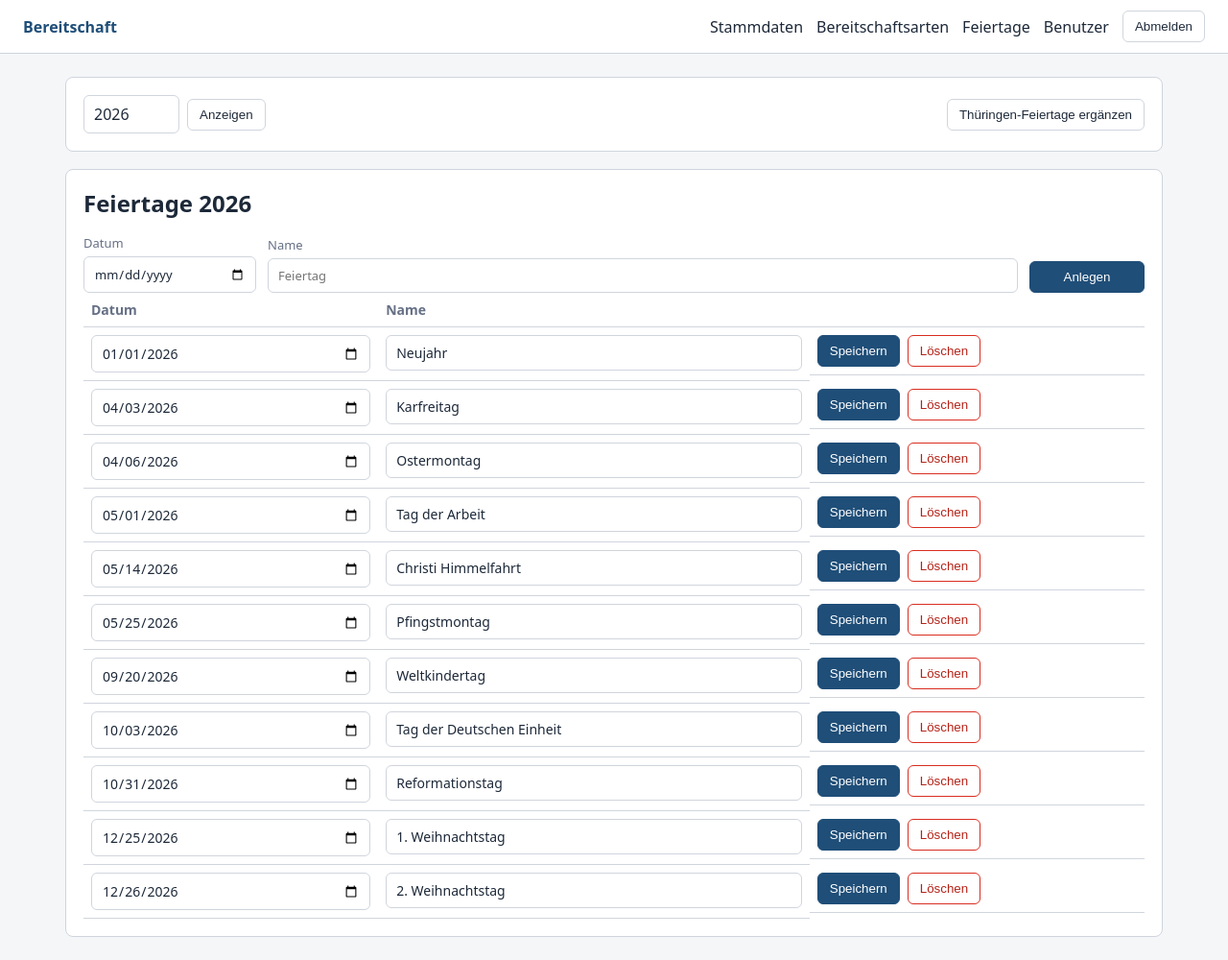
After one commit to sandavdesigns/bereitschaft, a Flask app: page /admin/holidays in a window 1280 px wide. The commit adds this page. Shown: the whole page at 96% size. Run offline with Flask 3, Linux system fonts and the light colour scheme; the visitor is signed in with stand-in values (Sample User, id 1); data comes from the database, SQL or seed files in the repository.

Commit message:
Add managed holidays and work note labels

```diff
--- a/app/main.py
+++ b/app/main.py
@@ -254,6 +254,47 @@ def create_app():
         execute("UPDATE readiness_types SET active = CASE active WHEN 1 THEN 0 ELSE 1 END WHERE id = ?", (type_id,))
         return redirect(url_for("admin_types"))
 
+    @app.route("/admin/holidays", methods=["GET", "POST"])
+    @admin_required
+    def admin_holidays():
+        year = int(request.args.get("year", datetime.now().year))
+        if request.method == "POST":
+            action = request.form.get("action", "save")
+            if action == "seed":
+                seed_thuringia_holidays(get_db(), int(request.form["year"]), replace=False)
+                get_db().commit()
+                flash("Thüringen-Feiertage wurden ergänzt.", "success")
+                return redirect(url_for("admin_holidays", year=request.form["year"]))
+            holiday_id = request.form.get("holiday_id")
+            holiday_date = request.form.get("holiday_date")
+            name = request.form.get("name", "").strip()
+            if not holiday_date or not name:
+                flash("Datum und Name sind Pflicht.", "error")
+            elif holiday_id:
+                execute("UPDATE holidays SET holiday_date = ?, name = ? WHERE id = ?", (holiday_date, name, int(holiday_id)))
+                flash("Feiertag gespeichert.", "success")
+                year = parse_date(holiday_date).year
+            else:
+                try:
+                    execute("INSERT INTO holidays (holiday_date, name) VALUES (?, ?)", (holiday_date, name))
+                    flash("Feiertag angelegt.", "success")
+                    year = parse_date(holiday_date).year
+                except sqlite3.IntegrityError:
+                    flash("Für dieses Datum existiert bereits ein Feiertag.", "error")
+        holidays = query_all(
+            "SELECT * FROM holidays WHERE holiday_date BETWEEN ? AND ? ORDER BY holiday_date",
+            (date(year, 1, 1).isoformat(), date(year, 12, 31).isoformat()),
+        )
+        return render_template("admin_holidays.html", user=current_user(), holidays=holidays, year=year)
+
+    @app.post("/admin/holidays/<int:holiday_id>/delete")
+    @admin_required
+    def delete_holiday(holiday_id):
+        row = query_one("SELECT holiday_date FROM holidays WHERE id = ?", (holiday_id,))
+        year = parse_date(row["holiday_date"]).year if row else datetime.now().year
+        execute("DELETE FROM holidays WHERE id = ?", (holiday_id,))
+        return redirect(url_for("admin_holidays", year=year))
+
     return app
 
 
@@ -317,10 +358,19 @@ def init_db(app):
                     holiday_end TEXT NOT NULL DEFAULT '',
                     active INTEGER NOT NULL DEFAULT 1
                 );
+
+                CREATE TABLE IF NOT EXISTS holidays (
+                    id INTEGER PRIMARY KEY AUTOINCREMENT,
+                    holiday_date TEXT NOT NULL UNIQUE,
+                    name TEXT NOT NULL
+                );
                 """
             )
             ensure_column(db, "readiness", "readiness_type_id", "INTEGER REFERENCES readiness_types(id)")
             seed_default_type(db)
+            seed_thuringia_holidays(db, datetime.now().year - 1, replace=False)
+            seed_thuringia_holidays(db, datetime.now().year, replace=False)
+            seed_thuringia_holidays(db, datetime.now().year + 1, replace=False)
             admin = db.execute("SELECT id FROM users WHERE username = 'admin'").fetchone()
             if admin is None:
                 db.execute(
@@ -352,6 +402,36 @@ def seed_default_type(db):
     default_type = db.execute("SELECT id FROM readiness_types ORDER BY id LIMIT 1").fetchone()
     if default_type is not None:
         db.execute("UPDATE readiness SET readiness_type_id = ? WHERE readiness_type_id IS NULL", (default_type[0],))
+
+
+def thuringia_holidays(year):
+    easter = easter_sunday(year)
+    return [
+        (date(year, 1, 1), "Neujahr"),
+        (easter - timedelta(days=2), "Karfreitag"),
+        (easter + timedelta(days=1), "Ostermontag"),
+        (date(year, 5, 1), "Tag der Arbeit"),
+        (easter + timedelta(days=39), "Christi Himmelfahrt"),
+        (easter + timedelta(days=50), "Pfingstmontag"),
+        (date(year, 9, 20), "Weltkindertag"),
+        (date(year, 10, 3), "Tag der Deutschen Einheit"),
+        (date(year, 10, 31), "Reformationstag"),
+        (date(year, 12, 25), "1. Weihnachtstag"),
+        (date(year, 12, 26), "2. Weihnachtstag"),
+    ]
+
+
+def seed_thuringia_holidays(db, year, replace=False):
+    if replace:
+        db.execute(
+            "DELETE FROM holidays WHERE holiday_date BETWEEN ? AND ?",
+            (date(year, 1, 1).isoformat(), date(year, 12, 31).isoformat()),
+        )
+    for holiday_date, name in thuringia_holidays(year):
+        db.execute(
+            "INSERT OR IGNORE INTO holidays (holiday_date, name) VALUES (?, ?)",
+            (holiday_date.isoformat(), name),
+        )
 
 
 def query_one(sql, params=()):
@@ -440,29 +520,22 @@ def easter_sunday(year):
     return date(year, month, day)
 
 
-def holidays_for_year(year):
-    easter = easter_sunday(year)
-    return {
-        date(year, 1, 1),
-        easter - timedelta(days=2),
-        easter + timedelta(days=1),
-        date(year, 5, 1),
-        easter + timedelta(days=39),
-        easter + timedelta(days=50),
-        easter + timedelta(days=60),
-        date(year, 10, 3),
-        date(year, 11, 1),
-        date(year, 12, 25),
-        date(year, 12, 26),
-    }
+def holiday_dates_for_year(year):
+    rows = query_all(
+        "SELECT holiday_date FROM holidays WHERE holiday_date BETWEEN ? AND ?",
+        (date(year, 1, 1).isoformat(), date(year, 12, 31).isoformat()),
+    )
+    return {parse_date(row["holiday_date"]) for row in rows}
 
 
-def is_holiday(day):
-    return day in holidays_for_year(day.year)
+def is_holiday(day, holiday_dates=None):
+    if holiday_dates is None:
+        holiday_dates = holiday_dates_for_year(day.year)
+    return day in holiday_dates
 
 
-def rule_for_day(readiness_type, day):
-    if is_holiday(day):
+def rule_for_day(readiness_type, day, holiday_dates=None):
+    if is_holiday(day, holiday_dates):
         start, end = readiness_type["holiday_start"], readiness_type["holiday_end"]
     elif day.weekday() == 4:
         start, end = readiness_type["friday_start"], readiness_type["friday_end"]
@@ -473,6 +546,18 @@ def rule_for_day(readiness_type, day):
     if not start or not end:
         return None
     return {"start_time": start, "end_time": end, "hours": decimal_hours(start, end)}
+
+
+def work_note_display(day_readiness, note):
+    kinds = []
+    for item in day_readiness:
+        if item["kind"] not in kinds:
+            kinds.append(item["kind"])
+    prefix = "/".join(kinds)
+    note = (note or "").strip()
+    if prefix and note:
+        return f"{prefix} - {note}"
+    return prefix or note
 
 
 def month_redirect_from_form(date_field="start_date"):
@@ -497,6 +582,7 @@ def date_from_month_form(day_field):
 def month_data(user_id, year, month):
     first = date(year, month, 1)
     last = date(year, month, calendar.monthrange(year, month)[1])
+    holiday_dates = holiday_dates_for_year(year)
     readiness = query_all(
         """
         SELECT r.*, t.name AS type_name, t.weekday_start, t.weekday_end, t.friday_start, t.friday_end,
@@ -522,7 +608,7 @@ def month_data(user_id, year, month):
         item_start = max(parse_date(item["start_date"]), first)
         item_end = min(parse_date(item["end_date"]), last)
         for current in daterange(item_start, item_end):
-            rule = rule_for_day(item, current)
+            rule = rule_for_day(item, current, holiday_dates)
             if rule:
                 readiness_display.append(
                     {
@@ -541,7 +627,7 @@ def month_data(user_id, year, month):
         day_readiness = []
         for r in readiness:
             if parse_date(r["start_date"]) <= current <= parse_date(r["end_date"]):
-                rule = rule_for_day(r, current)
+                rule = rule_for_day(r, current, holiday_dates)
                 if rule:
                     day_readiness.append(
                         {
@@ -562,6 +648,7 @@ def month_data(user_id, year, month):
                         "start_time": w["start_time"],
                         "end_time": w["end_time"],
                         "note": w["note"],
+                        "note_display": work_note_display(day_readiness, w["note"]),
                         "compensation": w["compensation"],
                         "hours": decimal_hours(w["start_time"], w["end_time"]),
                     }
@@ -572,7 +659,7 @@ def month_data(user_id, year, month):
             {
                 "date": current,
                 "weekday": WEEKDAYS[current.weekday()],
-                "holiday": is_holiday(current),
+                "holiday": is_holiday(current, holiday_dates),
                 "readiness": day_readiness,
                 "entries": entries,
                 "soll": round(soll, 2),
@@ -613,7 +700,7 @@ def render_month_pdf(buffer, user, data, year, month):
     width, height = A4
     left = 12 * mm
     top = height - 22 * mm
-    top_row_h = 5.0 * mm
+    top_row_h = 4.6 * mm
     detail_row_h = 3.75 * mm
 
     draw_text(c, left, top, "Rufbereitschaft", 11, True)
@@ -636,7 +723,8 @@ def render_month_pdf(buffer, user, data, year, month):
         x = table_x + sum(cols[:i]) * mm
         c.rect(x, table_y - top_row_h, cols[i] * mm, top_row_h)
         draw_text(c, x + cols[i] * mm / 2, table_y - 3.6 * mm, header, 6.4, True, "center")
-    for row_idx in range(7):
+    top_rows = max(len(data["readiness"]), 7)
+    for row_idx in range(top_rows):
         y = table_y - (row_idx + 2) * top_row_h
         item = data["readiness"][row_idx] if row_idx < len(data["readiness"]) else None
         values = ["", "", "", "", ""]
@@ -654,7 +742,7 @@ def render_month_pdf(buffer, user, data, year, month):
             draw_text(c, x + 1 * mm, y + 1.5 * mm, val, 5.9)
 
     grid_x = left
-    grid_y = top - 70 * mm
+    grid_y = min(top - 70 * mm, table_y - (top_rows + 3) * top_row_h)
     col_widths = [9, 11, 13, 12, 12, 13, 36, 20, 18, 19, 16]
     headers = ["Tag", "", "Soll-Ruf-\nbereit-\nschaft", "von", "bis", "Std.", "Bemerkung", "Bezahlen\nx", "Freizeit\nx", "Ist-Rufbereit-\nschaft", "Erschwernis-\nzuschlag\nStd."]
     x = grid_x
@@ -688,7 +776,7 @@ def render_month_pdf(buffer, user, data, year, month):
             entry["start_time"] if entry else "",
             entry["end_time"] if entry else "",
             fmt_hours(decimal_hours(entry["start_time"], entry["end_time"])) if entry else "0,00",
-            entry["note"] if entry else "",
+            entry["note_display"] if entry else "",
             "x" if entry and entry["compensation"] == "Bezahlen" else "",
             "x" if entry and entry["compensation"] == "Freizeit" else "",
             fmt_hours(day["ist"]) if (not entry or entry == day["entries"][-1]) else "",
--- a/app/static/style.css
+++ b/app/static/style.css
@@ -72,6 +72,7 @@ h2 { font-size: 18px; }
 .grid-form { grid-template-columns: repeat(3, minmax(0, 1fr)); align-items: end; }
 .user-form { grid-template-columns: repeat(6, minmax(0, 1fr)); align-items: end; }
 .type-form { grid-template-columns: repeat(10, minmax(0, 1fr)); align-items: end; }
+.holiday-form { grid-template-columns: 180px minmax(220px, 1fr) 120px; align-items: end; }
 .stack { grid-template-columns: 1fr; }
 label { display: grid; gap: 5px; font-size: 13px; color: var(--muted); }
 input, select {
@@ -104,7 +105,7 @@ th { color: var(--muted); font-weight: 600; }
 .message.success { border-color: #12b76a; }
 
 @media (max-width: 780px) {
-  .forms, .grid-form, .user-form, .type-form, .kpis { grid-template-columns: 1fr; }
+  .forms, .grid-form, .user-form, .type-form, .holiday-form, .kpis { grid-template-columns: 1fr; }
   .toolbar { align-items: stretch; flex-direction: column; }
   .topbar { height: auto; gap: 12px; align-items: flex-start; flex-direction: column; padding: 14px 18px; }
 }
--- /dev/null
+++ b/app/templates/admin_holidays.html
@@ -0,0 +1,49 @@
+{% extends "base.html" %}
+{% block content %}
+<section class="toolbar panel">
+  <form method="get" class="month-select">
+    <input type="number" name="year" value="{{ year }}" min="2020" max="2100">
+    <button>Anzeigen</button>
+  </form>
+  <form method="post">
+    <input type="hidden" name="action" value="seed">
+    <input type="hidden" name="year" value="{{ year }}">
+    <button>Thüringen-Feiertage ergänzen</button>
+  </form>
+</section>
+
+<section class="panel">
+  <h1>Feiertage {{ year }}</h1>
+  <form method="post" class="form holiday-form">
+    <input type="hidden" name="action" value="save">
+    <label>Datum <input type="date" name="holiday_date" required></label>
+    <label>Name <input name="name" placeholder="Feiertag" required></label>
+    <button class="primary">Anlegen</button>
+  </form>
+  <table>
+    <thead>
+      <tr><th>Datum</th><th>Name</th><th></th></tr>
+    </thead>
+    <tbody>
+      {% for holiday in holidays %}
+        <tr>
+          <td>
+            <form id="holiday-{{ holiday.id }}" method="post" class="inline-type-form">
+              <input type="hidden" name="action" value="save">
+              <input type="hidden" name="holiday_id" value="{{ holiday.id }}">
+              <input type="date" name="holiday_date" value="{{ holiday.holiday_date }}" required>
+            </form>
+          </td>
+          <td><input form="holiday-{{ holiday.id }}" name="name" value="{{ holiday.name }}" required></td>
+          <td class="actions">
+            <button form="holiday-{{ holiday.id }}" class="primary">Speichern</button>
+            <form method="post" action="{{ url_for('delete_holiday', holiday_id=holiday.id) }}">
+              <button class="danger">Löschen</button>
+            </form>
+          </td>
+        </tr>
+      {% endfor %}
+    </tbody>
+  </table>
+</section>
+{% endblock %}
--- a/app/templates/base.html
+++ b/app/templates/base.html
@@ -14,6 +14,7 @@
           <a href="{{ url_for('profile') }}">Stammdaten</a>
           {% if user.role == 'admin' %}
             <a href="{{ url_for('admin_types') }}">Bereitschaftsarten</a>
+            <a href="{{ url_for('admin_holidays') }}">Feiertage</a>
             <a href="{{ url_for('admin_users') }}">Benutzer</a>
           {% endif %}
           <form method="post" action="{{ url_for('logout') }}"><button>Abmelden</button></form>
--- a/app/templates/index.html
+++ b/app/templates/index.html
@@ -75,7 +75,7 @@
           <td>{{ "%.2f"|format(day.ist) }}</td>
           <td>
             {% for entry in day.entries %}
-              <div>{{ entry.start_time }}-{{ entry.end_time }} {{ entry.note }} ({{ entry.compensation }})</div>
+              <div>{{ entry.start_time }}-{{ entry.end_time }} {{ entry.note_display }} ({{ entry.compensation }})</div>
             {% endfor %}
           </td>
         </tr>
```
Also changed, not shown: app/templates/print_month.html (+10 -8 lines).
